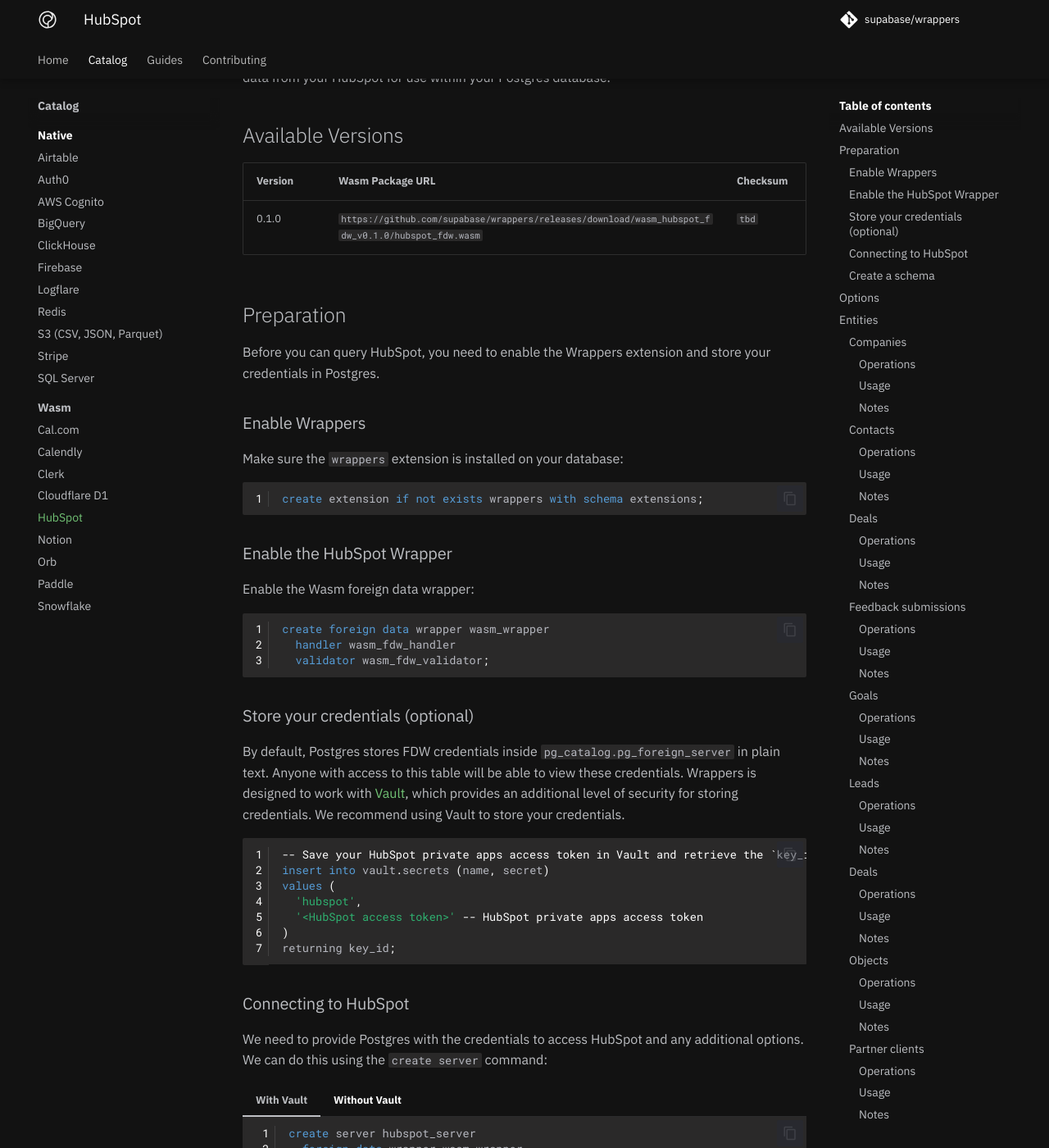
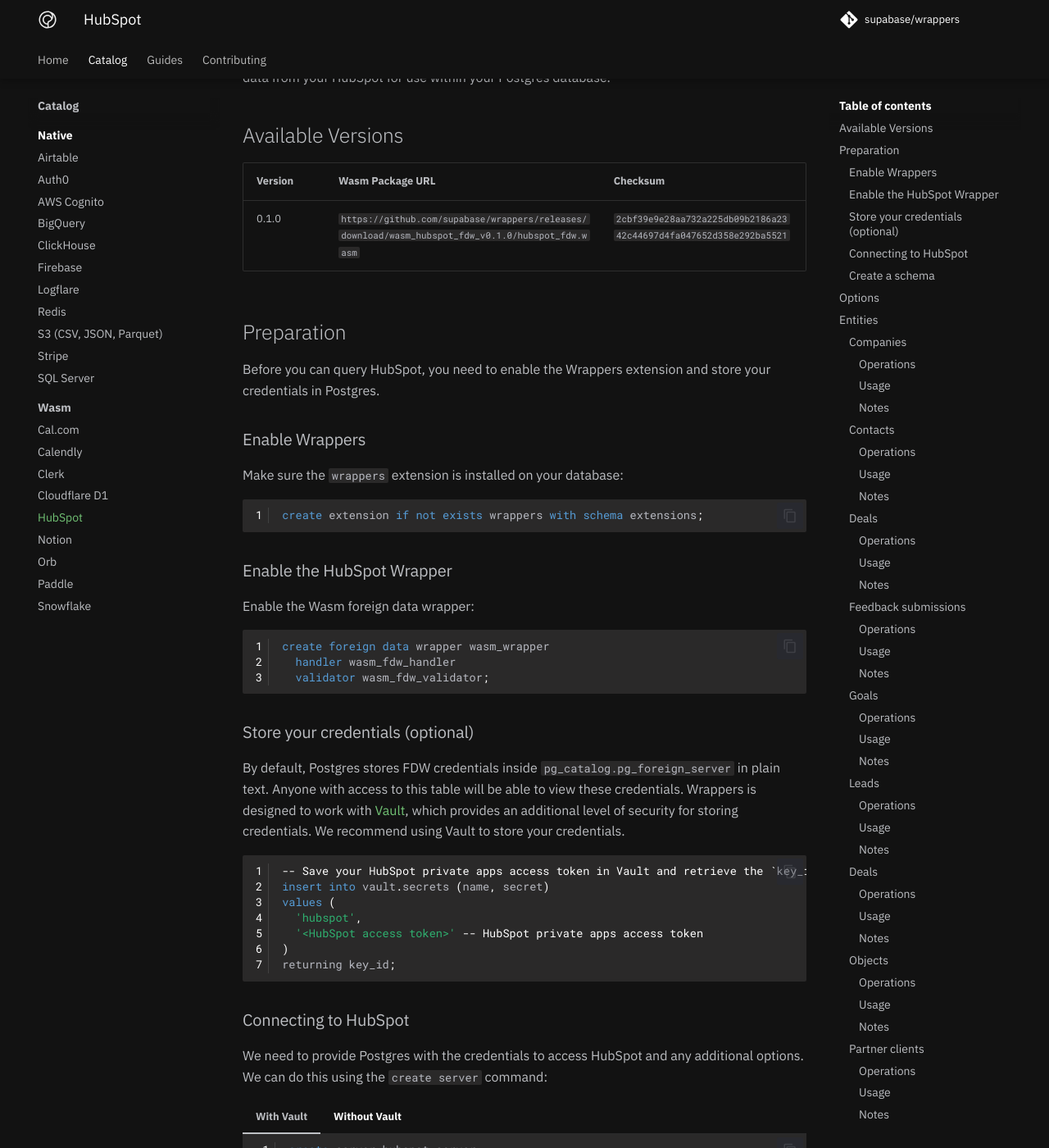
Before and after one commit to supabase/wrappers, an MkDocs documentation site: the page built from docs/catalog/hubspot.md, in a window 1280 px wide and 1400 px high, scrolled down 279 px. Shown: the whole window at 82% size. Built offline with MkDocs 1.6.1 and Material for MkDocs 9.7.7, drawn with Linux system fonts in a browser that asks for light colours; comment, search, counter and statistics services are not loaded; some of the changed text lies outside the part shown.

Commit message:
docs(wasm): update HubSpot Wasm FDW v0.1.0 checksum (#431)

```diff
--- a/docs/catalog/hubspot.md
+++ b/docs/catalog/hubspot.md
@@ -17,7 +17,7 @@
 
 | Version | Wasm Package URL                                                                                  | Checksum                                                           |
 | ------- | ------------------------------------------------------------------------------------------------- | ------------------------------------------------------------------ |
-| 0.1.0   | `https://github.com/supabase/wrappers/releases/download/wasm_hubspot_fdw_v0.1.0/hubspot_fdw.wasm` | `tbd` |
+| 0.1.0   | `https://github.com/supabase/wrappers/releases/download/wasm_hubspot_fdw_v0.1.0/hubspot_fdw.wasm` | `2cbf39e9e28aa732a225db09b2186a2342c44697d4fa047652d358e292ba5521` |
 
 ## Preparation
 
@@ -68,7 +68,7 @@
         fdw_package_url 'https://github.com/supabase/wrappers/releases/download/wasm_hubspot_fdw_v0.1.0/hubspot_fdw.wasm',
         fdw_package_name 'supabase:hubspot-fdw',
         fdw_package_version '0.1.0',
-        fdw_package_checksum 'tbd',
+        fdw_package_checksum '2cbf39e9e28aa732a225db09b2186a2342c44697d4fa047652d358e292ba5521',
         api_url 'https://api.hubapi.com/crm/v3',  -- optional
         api_key_id '<key_ID>' -- The Key ID from above.
       );
@@ -83,7 +83,7 @@
         fdw_package_url 'https://github.com/supabase/wrappers/releases/download/wasm_hubspot_fdw_v0.1.0/hubspot_fdw.wasm',
         fdw_package_name 'supabase:hubspot-fdw',
         fdw_package_version '0.1.0',
-        fdw_package_checksum 'tbd',
+        fdw_package_checksum '2cbf39e9e28aa732a225db09b2186a2342c44697d4fa047652d358e292ba5521',
         api_url 'https://api.hubapi.com/crm/v3',  -- optional
         api_key 'pat-xxx-xxxxxxx-...'  -- HubSpot private apps access token
       );
```
